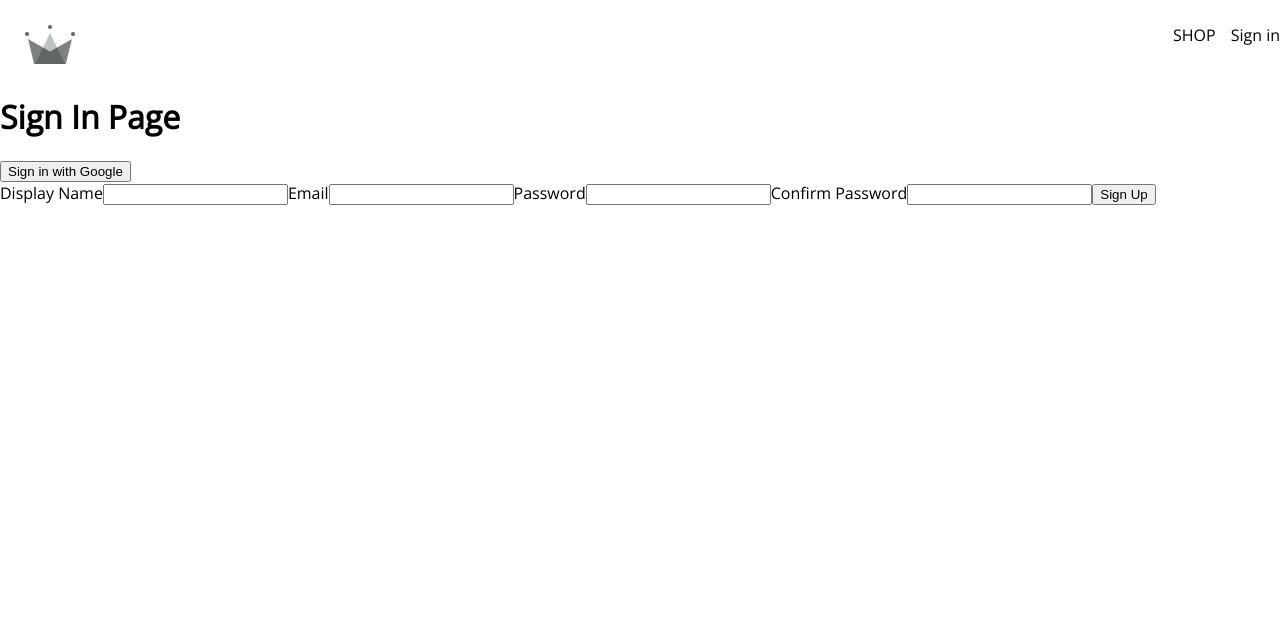
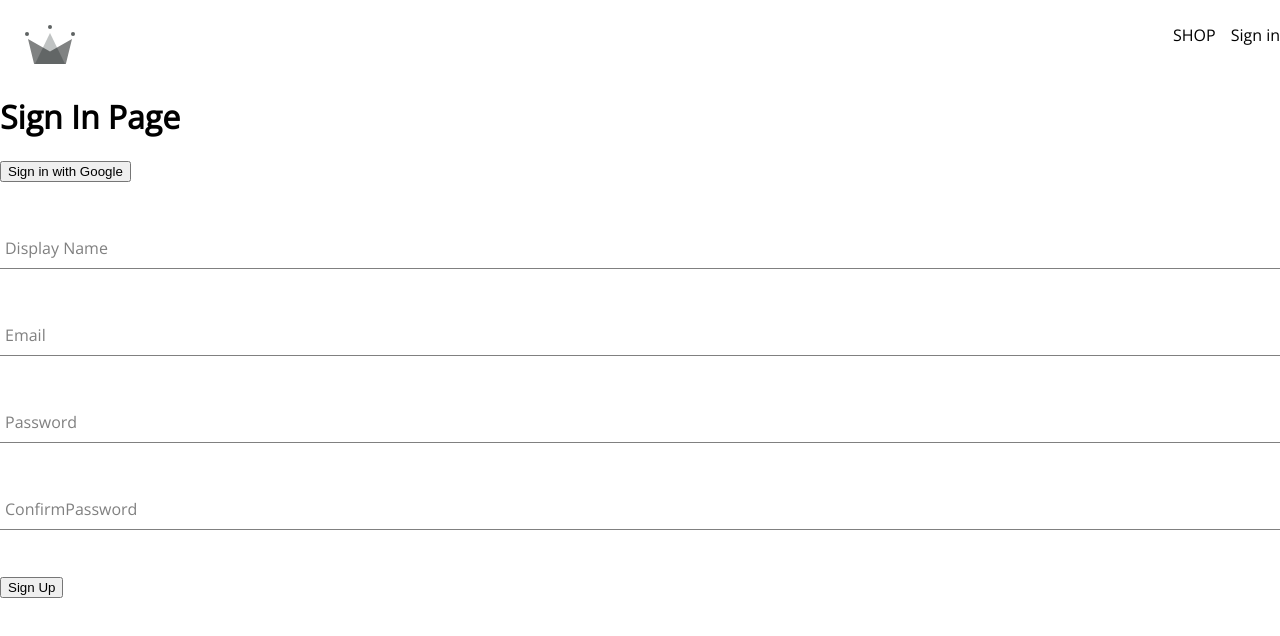
Before and after one commit to codepantha/dev-camisa, a React (Create React App) app: page /sign-in in a window 1280 px wide. Shown: the top 636 px of the page. Built offline with nearby package versions, Linux system fonts and the light colour scheme.

Commit message:
extract a reusable FormInput component

```diff
--- /dev/null
+++ b/src/components/FormInput/FormInput.js
@@ -0,0 +1,38 @@
+import React from 'react';
+import PropTypes from 'prop-types';
+import './FormInput.styles.scss';
+/* eslint-disable jsx-a11y/label-has-associated-control */
+const FormInput = ({
+  label, type, name, required, value, handleChange,
+}) => (
+  <div className="group">
+    <input
+      className="form-input"
+      type={type}
+      name={name}
+      required={required}
+      value={value}
+      onChange={handleChange}
+    />
+    {label && (
+      <label className={`${value.length ? 'shrink' : ''} form-input-label`}>
+        {label}
+      </label>
+    )}
+  </div>
+);
+
+FormInput.propTypes = {
+  label: PropTypes.string.isRequired,
+  type: PropTypes.string.isRequired,
+  name: PropTypes.string.isRequired,
+  required: PropTypes.bool,
+  value: PropTypes.string.isRequired,
+  handleChange: PropTypes.func.isRequired,
+};
+
+FormInput.defaultProps = {
+  required: true,
+};
+
+export default FormInput;
--- /dev/null
+++ b/src/components/FormInput/FormInput.styles.scss
@@ -0,0 +1,54 @@
+$sub-color: grey;
+$main-color: black;
+
+@mixin shrinkLabel {
+  top: -14px;
+  font-size: 12px;
+  color: $main-color;
+}
+
+.group {
+  position: relative;
+  margin: 45px 0;
+
+  .form-input {
+    background: none;
+    background-color: white;
+    color: $sub-color;
+    font-size: 18px;
+    padding: 10px 10px 10px 5px;
+    display: block;
+    width: 100%;
+    border: none;
+    border-radius: 0;
+    border-bottom: 1px solid $sub-color;
+    margin: 25px 0;
+
+    &:focus {
+      outline: none;
+    }
+
+    &:focus ~ .form-input-label {
+      @include shrinkLabel();
+    }
+  }
+
+  input[type='password'] {
+    letter-spacing: 0.3em;
+  }
+
+  .form-input-label {
+    color: $sub-color;
+    font-size: 16px;
+    font-weight: normal;
+    position: absolute;
+    pointer-events: none;
+    left: 5px;
+    top: 10px;
+    transition: 300ms ease all;
+
+    &.shrink {
+      @include shrinkLabel();
+    }
+  }
+}
--- a/src/components/SignUpForm/SignUpForm.js
+++ b/src/components/SignUpForm/SignUpForm.js
@@ -1,5 +1,6 @@
 import React, { useState } from 'react';
 import { createAuthUserWithEmailAndPassword, createUserDocumentFromAuth } from '../../utils/firebase/firebase.utils';
+import FormInput from '../FormInput/FormInput';
 /* eslint-disable jsx-a11y/label-has-associated-control */
 
 const defaultFormFields = {
@@ -39,17 +40,41 @@ const SignUpForm = () => {
   return (
     <div>
       <form onSubmit={handleSubmit}>
-        <label>Display Name</label>
-        <input type="text" name="displayName" required value={displayName} onChange={handleChange} />
+        <FormInput
+          label="Display Name"
+          type="text"
+          name="displayName"
+          required
+          value={displayName}
+          handleChange={handleChange}
+        />
 
-        <label>Email</label>
-        <input type="email" name="email" required value={email} onChange={handleChange} />
+        <FormInput
+          label="Email"
+          type="email"
+          name="email"
+          required
+          value={email}
+          handleChange={handleChange}
+        />
 
-        <label>Password</label>
-        <input type="password" name="password" required value={password} onChange={handleChange} />
+        <FormInput
+          label="Password"
+          type="password"
+          name="password"
+          required
+          value={password}
+          handleChange={handleChange}
+        />
 
-        <label>Confirm Password</label>
-        <input type="password" name="confirmPassword" required value={confirmPassword} onChange={handleChange} />
+        <FormInput
+          label="ConfirmPassword"
+          type="password"
+          name="confirmPassword"
+          required
+          value={confirmPassword}
+          handleChange={handleChange}
+        />
 
         <button type="submit">Sign Up</button>
       </form>
```
